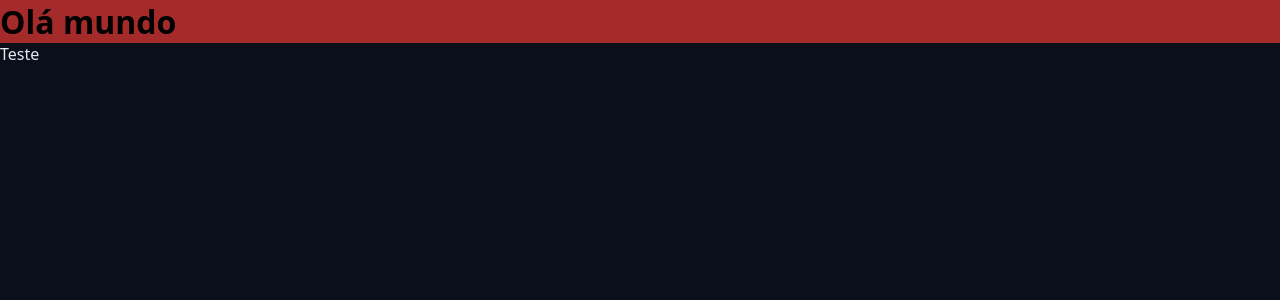
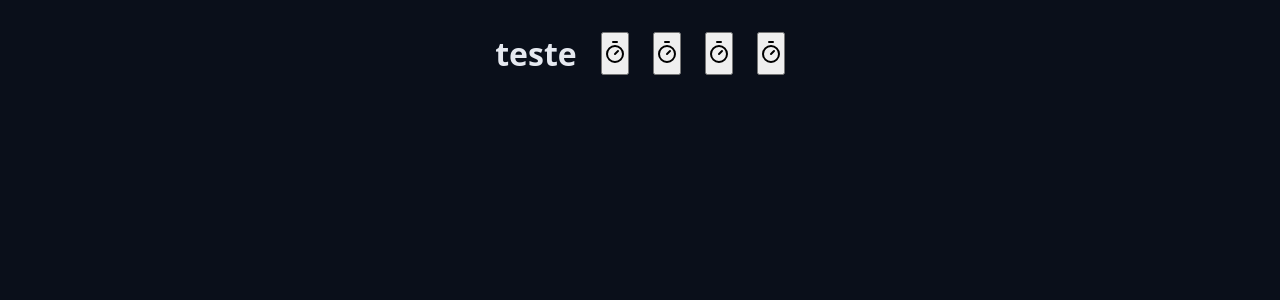
Before and after one commit to renangarciafc/chronos-pomodoro, a React (Vite) app: page / in a window 1280 px wide. Shown: the top 300 px of the page. Built offline with nearby package versions, Linux system fonts and the light colour scheme.

Commit message:
Commit fourth class

```diff
--- a/package.json
+++ b/package.json
@@ -10,6 +10,7 @@
     "preview": "vite preview"
   },
   "dependencies": {
+    "lucide-react": "^0.513.0",
     "react": "^19.1.0",
     "react-dom": "^19.1.0"
   },
--- a/src/App.tsx
+++ b/src/App.tsx
@@ -1,3 +1,4 @@
+import { TimerIcon } from 'lucide-react';
 import { Heading } from './components/Heading';
 import './styles/global.css';
 import './styles/theme.css';
@@ -9,12 +10,25 @@
     }
     teste();
 
-  return (
-    <>
-      <Heading> Olá mundo </Heading>
-      <p>Teste</p>
-    </>
-  )
+    return (
+        <>
+            <Heading>
+                teste
+                <button>
+                    <TimerIcon />
+                </button>
+                <button>
+                    <TimerIcon />
+                </button>
+                <button>
+                    <TimerIcon />
+                </button>
+                <button>
+                    <TimerIcon />
+                </button>
+            </Heading>
+        </>
+    )
 
 }
 
--- a/src/components/Heading.module.css
+++ b/src/components/Heading.module.css
@@ -1,4 +1,6 @@
 .heading {
-    background: brown;
-    color:black
+    margin: 3.2rem 0;
+    display: flex;
+    justify-content: center;
+    gap: 2.4rem;
 }
--- a/src/components/Heading.tsx
+++ b/src/components/Heading.tsx
@@ -1,8 +1,10 @@
 import styles from './Heading.module.css'
 
-export function Heading(props: { children?: React.ReactNode }) {
+export function Heading({ children }: { children?: React.ReactNode }) {
     // This component is a simple heading component that can be used to display a title or heading in the application.
     return (
-        <h1 className={styles.heading}>{ props.children }</h1>
+        <h1 className={styles.heading}>
+            { children }
+        </h1>
     )
 }
```
Also changed, not shown: 1 other file (tests, documents, lock files or other folders).
